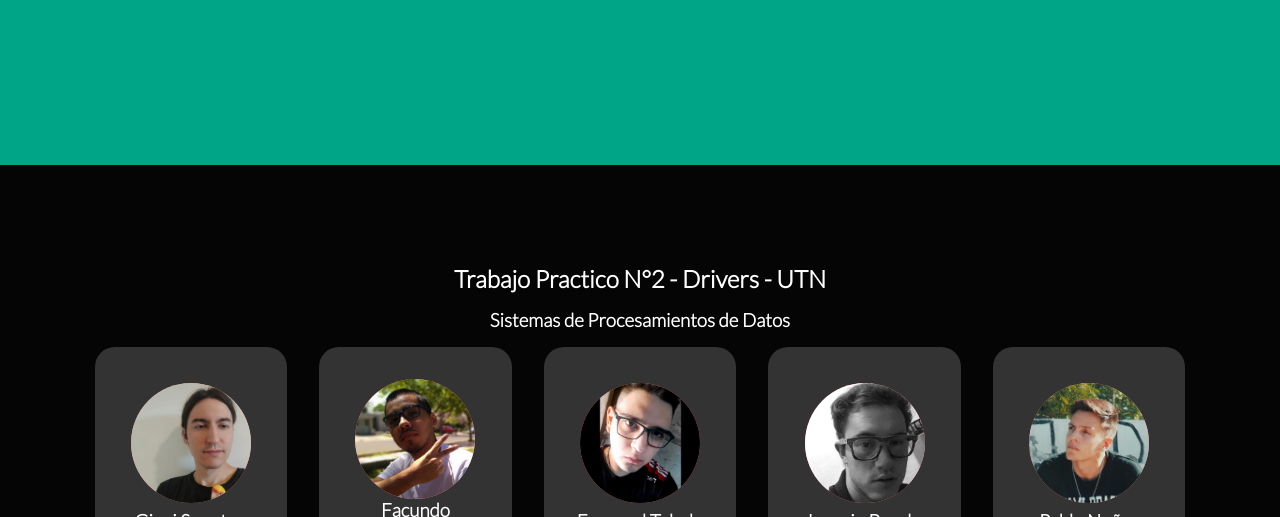
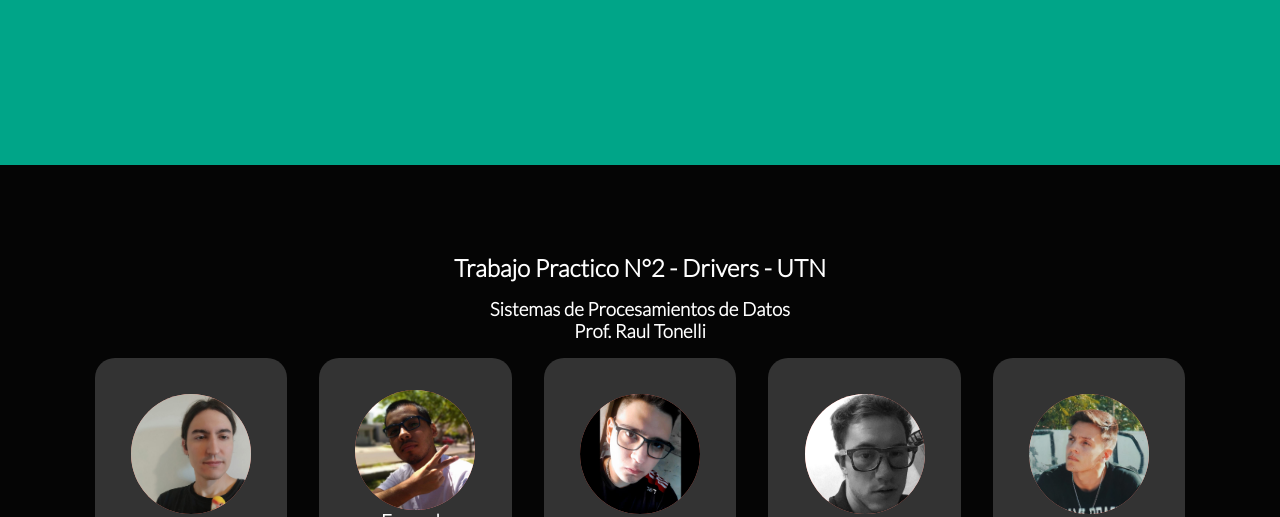
Before and after one commit to pablo99nunez/TP-Drivers-HTML-SPD, a plain HTML site: page index.html in a window 1280 px wide. Shown: the part 3835-4352 px from the top of the page. Drawn offline with Linux system fonts and the light colour scheme.

Commit message:
Agregando datos

```diff
--- a/index.html
+++ b/index.html
@@ -244,6 +244,7 @@
 <footer>
     <h2>Trabajo Practico N°2 - Drivers - UTN</h2>
     <h3>Sistemas de Procesamientos de Datos</h3>
+    <h3>Prof. Raul Tonelli</h3>
     <div class="integrantes">
 
         <div class="integrante">
```
